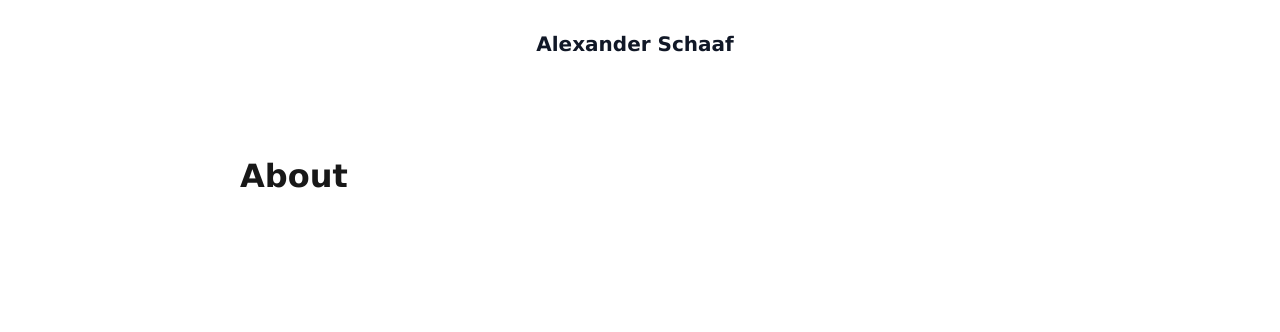
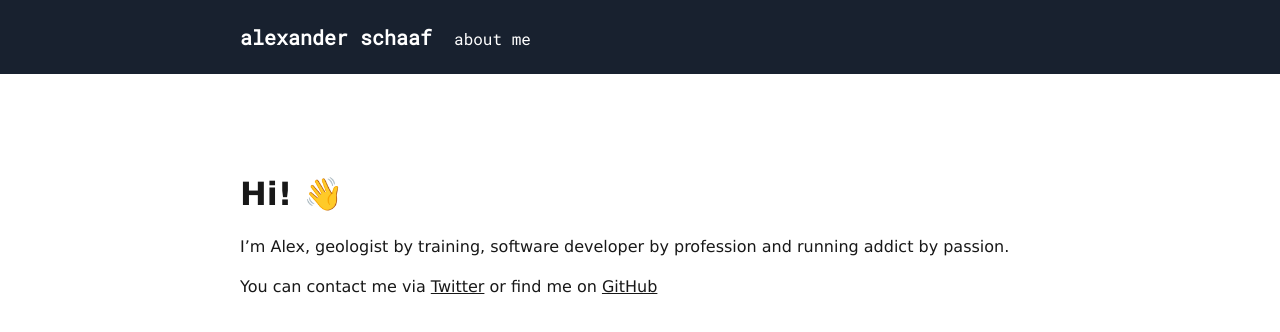
Before and after one commit to alex-schaaf/alex-schaaf.github.io, an Eleventy site: page src/about.md in a window 1280 px wide. Built offline with nearby package versions, Linux system fonts and the light colour scheme; Eleventy itself is replaced by a stand-in of ours; files that its build step writes are made by us from their sources; what eleventy-plugin-date would draw is missing.

Commit message:
add about page

```diff
--- a/src/_includes/layouts/base.njk
+++ b/src/_includes/layouts/base.njk
@@ -12,12 +12,17 @@
 
 <body>
   <header>
-    <nav>
-      <a href="/" class="title">
-        Alexander Schaaf
-      </a>
-      <!-- <a href="/about">About</a> -->
-    </nav>
+    <div class="container">
+      <nav>
+        <a href="/" class="title">
+          alexander schaaf
+        </a>
+        <!-- <a href="/about">About</a> -->
+        <a href="/about">
+          about me
+        </a>
+      </nav>
+    </div>
   </header>
   <main>
     <div class="content">{{ content | safe }}</div>
--- a/src/_includes/layouts/index.njk
+++ b/src/_includes/layouts/index.njk
@@ -3,7 +3,7 @@ layout: layouts/base.njk
 ---
 
 <div class="posts">
-  {# <h3>Articles</h3> #}
+  <h1>Articles</h1>
   {%- for post in collections.post | reverse -%}
   <div class="listing">
     <div class="title">
--- a/src/about.md
+++ b/src/about.md
@@ -1,4 +1,10 @@
 ---
-title: About
+title: Hi! 👋
 layout: layouts/single.njk
 ---
+
+
+
+I'm Alex, geologist by training, software developer by profession and running addict by passion.
+
+You can contact me via [Twitter](https://twitter.com/geoschaaf) or find me on [GitHub](https://github.com/alex-schaaf)
--- a/src/scss/style.scss
+++ b/src/scss/style.scss
@@ -15,21 +15,43 @@ body {
     font: 100% "Verdana";
     color: $color-text;
     background: $color-bg;
+    padding: 0;
+    margin: 0;
+}
+
+a {
+    text-decoration: none;
+    color: $color-text;
+}
+
+a:hover {
+    text-decoration: underline;
 }
 
 header {
     display: flex;
+    font: 100% "Roboto Mono";
     justify-content: center;
+    background: #18212f;
+    color: #fff;
+}
+
+header .container {
+    display: inline-block;
+    max-width: 800px;
+    width: 100%;
+}
+
+header a {
+    color: #fff;
 }
 
 nav {
     padding-top: 1.5em;
-    padding-left: 1.5em;
-    padding-right: 1.5em;
+    padding-bottom: 1.5em;
 }
 
 nav .title {
-    color: $color-heading;
     font-size: 1.25rem;
     font-weight: bold;
     margin-right: 0.5em;
@@ -47,15 +69,6 @@ main .content {
     max-width: 800px;
     width: 100%;
     display: inline-block;
-}
-
-a {
-    text-decoration: none;
-    color: $color-text;
-}
-
-a:hover {
-    text-decoration: underline;
 }
 
 .post a {
```
